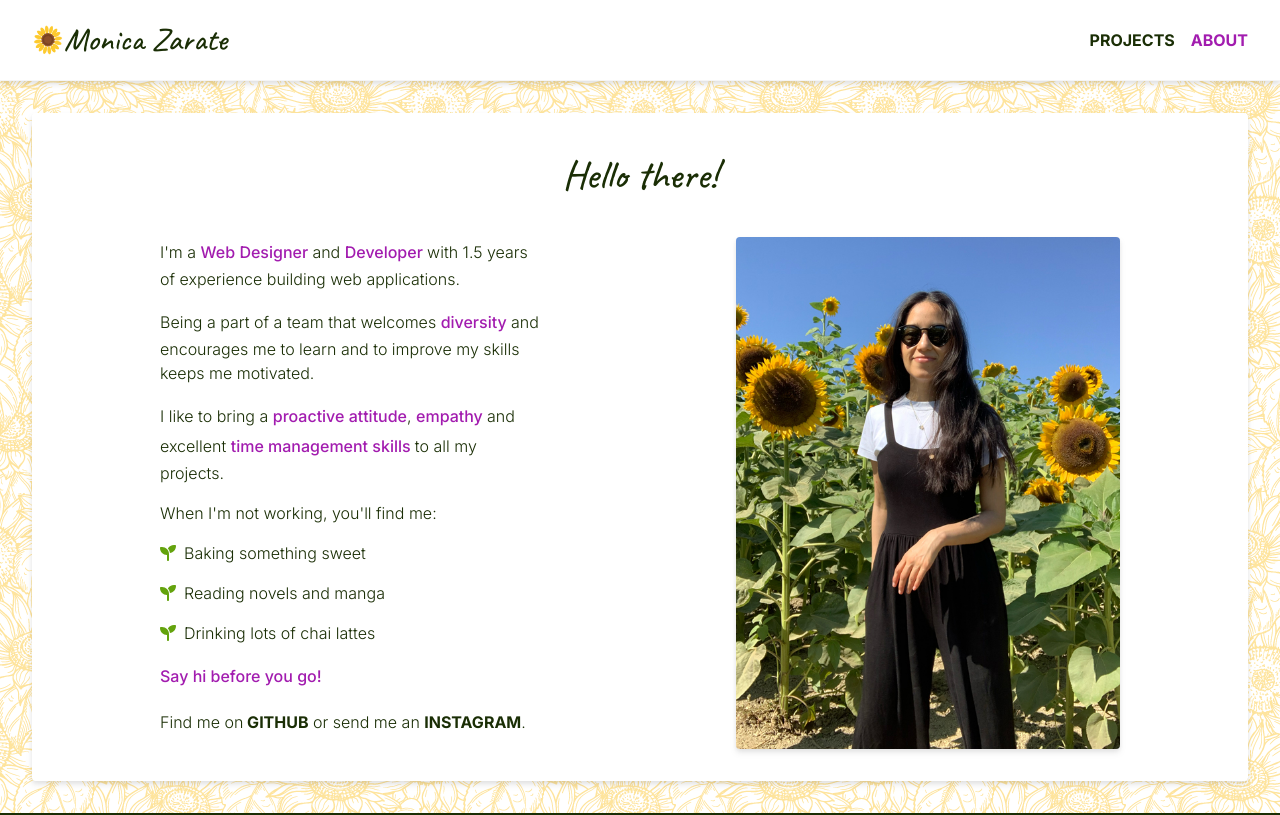
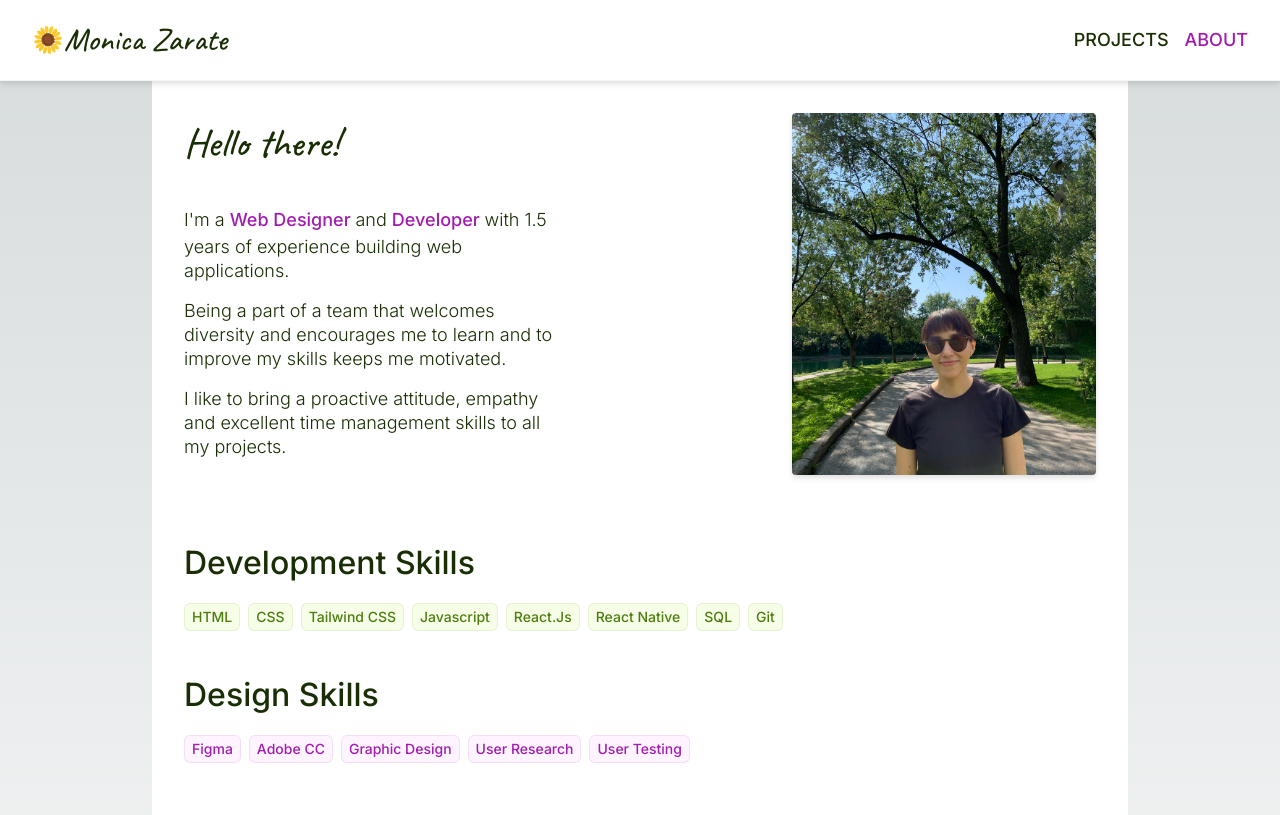
Before and after one commit to monica-zarate/nextjs-portfolio, a Next.js app: page /about in a window 1280 px wide. Shown: the top 815 px of the page. Built offline with nearby package versions, Linux system fonts and the light colour scheme.

Commit message:
About Page WIP & styles update.

```diff
--- a/src/app/(routes)/about/page.tsx
+++ b/src/app/(routes)/about/page.tsx
@@ -11,8 +11,8 @@ import { monicaAboutPhoto } from "../../../assets/";
 import { pagesContent, social } from "@/app/constants";
 import RevealElement from "@/app/_components/RevealElement";
 
-const linkedInData = social[0];
-const emailData = social[2];
+const linkedInData = social[1];
+const emailData = social[3];
 
 export default function About() {
 
@@ -21,38 +21,71 @@ export default function About() {
     return (
         <AnimatePresence mode="wait">
             <m.div initial={{opacity: 0}} animate={{opacity: 1}} transition={{duration: 0.3, ease: 'easeInOut'}} exit={{opacity: 0}}>
-                <div style={{backgroundImage: `url(/sunflower-bg.png)`}}>
-                    <div className="bg-white/[.5] py-8 sm:px-8 2xl:py-16">
-                        <div className="px-8 py-4 sm:p-8 2xl:py-12 max-w-7xl mx-auto bg-white rounded drop-shadow-md">
-                            <h1 className={`${caveat.className} text-lime-950 text-h1Light text-center mb-4 sm:mb-8 2xl:mb-12`}>{copy.h1}</h1>
-                            <div className="flex flex-col-reverse sm:flex-row">
-                                <div className="basis-1/2 max-w-sm mx-auto">
+                <div className="bg-white p-8 pb-16 w-fit mx-auto">
+                    <div className="max-w-7xl mx-auto">
+                        <div className="flex flex-col-reverse sm:flex-row sm:items-start sm:justify-between">
+                            <div className="basis-2/3 max-w-sm sm:mr-4">
+                                <span className={`${caveat.className} text-lime-950 text-h1Light mb-4 sm:mb-8 2xl:mb-12 block`}>{copy.intro.heading}</span>
                                 <ul>
-                                        {copy.p.map((paragraph, i) => (
+                                    {copy.intro.p.map((paragraph, i) => (
                                         <RevealElement key={i}>
                                             <li className={i === 0 ? "" : "mt-4"}>
                                             {paragraph.map((__, i) => (
-                                                    <span key={i} className={`${__.isHighlight ? "text-fuchsia-700 text-bodyBold" : "text-lime-950 text-body"}`}>{`${__.content}${__.id === "comma" ? "" : " "}`}</span>
+                                                <span key={i} className={`${__.isHighlight ? "text-fuchsia-700 text-bodyBold" : "text-lime-950 text-body"}`}>{`${__.content} `}</span>
                                             ))}
                                             </li>
                                         </RevealElement>
                                     ))}
                                 </ul>
+                            </div>
+                            <div className="basis-1/3 mb-4 md:ml-4 lg:ml-0 sm:mb-0">
                                 <RevealElement>
-                                        <p className="text-lime-950 text-body mt-4">{copy.ul.title}</p>
+                                    <Image alt="monica zarate" src={monicaAboutPhoto} className="w-full h-auto max-w-lg mx-auto drop-shadow-md rounded"/>
                                 </RevealElement>
-                                    <ul>
-                                        {copy.ul.listItems.map((p, i) => (
+                            </div>
+                        </div>
+                        <div className="mt-16 md:w-3/4">
+                            <span className="text-lime-950 text-h2 mb-4 sm:mb-4 block">{copy.development.heading}</span>
+                            <ul className="flex flex-wrap">
+                                    {copy.development.skillsList.map((li, i) => (
                                         <RevealElement key={i}>
-                                                <li className="text-lime-950 text-body mt-4 flex items-center">
-                                                    <FontAwesomeIcon icon={faSeedling} style={{color: '#64a30d'}}/>
-                                                    <p className="ml-2">{p}</p>
+                                            <li className="">
+                                                <span className="text-lime-700 bg-lime-50 ring-lime-700/10 inline-flex items-center rounded-md px-2 py-1 text-sm font-medium ring-1 ring-inset mb-2 mr-2 w-fit capitalize">{`${li.name} `}</span>
                                             </li>
                                         </RevealElement>
                                     ))}
                                 </ul>
+                        </div>
+                        <div className="mt-8 md:w-3/4">
+                            <span className="text-lime-950 text-h2 mb-4 sm:mb-4 block">{copy.design.heading}</span>
+                            <ul className="flex flex-wrap">
+                                    {copy.design.skillsList.map((li, i) => (
+                                        <RevealElement key={i}>
+                                            <li className="">
+                                                <span className="text-fuchsia-700 bg-fuchsia-50 ring-fuchsia-700/10 inline-flex items-center rounded-md px-2 py-1 text-sm font-medium ring-1 ring-inset mb-2 mr-2 w-fit capitalize">{`${li.name} `}</span>
+                                            </li>
+                                        </RevealElement>
+                                    ))}
+                                </ul>
+                        </div>
+                        <div className="mt-16 md:w-3/4">
                             <RevealElement>
-                                        <h4 className="text-fuchsia-700 text-bodyBold mt-4">{copy.cta.title}</h4>
+                            <span className="text-lime-950 text-h4 mb-4 sm:mb-4 block">{copy.hobbies.heading}</span>
+                            </RevealElement>
+                            <ul>
+                                {copy.hobbies.hobbiesList.map((li, i) => (
+                                    <RevealElement key={i}>
+                                        <li className="text-lime-950 text-body mt-4 flex items-center">
+                                            <FontAwesomeIcon icon={faSeedling} style={{color: '#64a30d'}}/>
+                                            <p className="ml-2">{li}</p>
+                                        </li>
+                                    </RevealElement>
+                                ))}
+                            </ul>
+                        </div>
+                        <div className="mt-16">
+                            <RevealElement>
+                            <span className="text-lime-950 text-h4 mb-4 sm:mb-4 block">{copy.cta.heading}</span>
                             </RevealElement>
                             <ul>
                                 <RevealElement>
@@ -60,13 +93,13 @@ export default function About() {
                                         {copy.cta.p.slice(0,1).map((__, i) => (
                                             <span key={i}>
                                                 <span className="text-lime-950 text-body">{__}</span>
-                                                        <a href={linkedInData.url} target="_blank" title={linkedInData.title} className="text-lime-950 text-bodyLargeBold hover:text-fuchsia-700 delay-200 duration-200 ease-in-out uppercase">{` ${linkedInData.network}`}</a>
+                                                <a href={linkedInData.url} target="_blank" title={linkedInData.title} className="text-lime-950 text-bodyBold hover:text-fuchsia-700 delay-200 duration-200 ease-in-out uppercase">{` ${linkedInData.network}`}</a>
                                             </span>
                                         ))}
                                         {copy.cta.p.slice(1,2).map((__, i) => (
                                             <span key={i}>
                                                 <span className="text-lime-950 text-body">{` ${__} `}</span>
-                                                        <a href={emailData.url} target="_blank" title={emailData.title} className="text-lime-950 text-bodyLargeBold hover:text-fuchsia-700 delay-200 duration-200 ease-in-out uppercase">{emailData.network}</a>
+                                                <a href={emailData.url} target="_blank" title={emailData.title} className="text-lime-950 text-bodyBold hover:text-fuchsia-700 delay-200 duration-200 ease-in-out uppercase">{emailData.network}</a>
                                                 <span className="text-lime-950 text-body">.</span>
                                             </span>
                                         ))}
@@ -74,13 +107,6 @@ export default function About() {
                                 </RevealElement>
                             </ul>
                         </div>
-                                <div className="basis-1/2 mb-4 md:ml-4 lg:ml-0 sm:mb-0">
-                                    <RevealElement>
-                                        <Image alt="monica zarate" src={monicaAboutPhoto} className="w-full h-auto max-w-sm mx-auto drop-shadow-md rounded"/>
-                                    </RevealElement>
-                                </div>
-                            </div>
-                        </div>
                     </div>
                 </div>
             </m.div>
--- a/src/app/(routes)/projects/page.tsx
+++ b/src/app/(routes)/projects/page.tsx
@@ -16,7 +16,7 @@ export default function Projects() {
         <AnimatePresence mode="wait">
         <m.div initial={{opacity: 0}} animate={{opacity: 1}} transition={{duration: 0.3, ease: 'easeInOut'}} exit={{opacity: 0}}>
             <div className="px-8 pt-4 pb-8 lg:pb-32 sm:p-8 2xl:px-0 2xl:pt-12 max-w-7xl mx-auto">
-                <h1 className={`${caveat.className} text-lime-950 text-h1Light text-center mb-8 2xl:mb-12`}>{copy.h1}</h1>
+                <h1 className={`${caveat.className} text-lime-950 text-h1Light lg:text-sabe text-center mb-8 2xl:mb-12`}>{copy.h1}</h1>
                 <div className="grid grid-cols-1 gap-x-8 gap-y-8 sm:grid-cols-2 xl:grid-cols-3 2xl:gap-x-12 2xl:gap-y-12">
                     {projects.reverse().map((__: any, i: number) => (
                         <Link href={`/${routes[0].id}/${__.path}`} key={i} className={`${i % 2 ? "sm:mr-auto" : "sm:ml-auto"} max-sm:mx-auto`}>
--- a/src/app/_components/Featured.tsx
+++ b/src/app/_components/Featured.tsx
@@ -12,7 +12,7 @@ export default function Featured() {
     return (
         <div className="border-t border-solid border-neutral-200">
             <div className="px-8 py-16 lg:pb-32 2xl:px-0 2xl:pt-12 max-w-7xl mx-auto">
-                <h2 className={`${caveat.className} text-lime-950 text-h2 text-center mb-8 2xl:mb-12`}>{pagesContent.featured.copy.h2}</h2>
+                <h2 className={`${caveat.className} text-lime-950 text-h1Light lg:text-sabe text-center mb-8 2xl:mb-12`}>{pagesContent.featured.copy.h2}</h2>
                 <div className="grid grid-cols-1 gap-x-8 gap-y-8 sm:grid-cols-2 2xl:gap-x-12 2xl:gap-y-12">
                     {projects.reverse().filter(project => project.isFeatured).map((__: any, i: number) => (
                         <Link href={`/${routes[0].id}/${__.path}`} key={i} className={`${i % 2 ? "sm:mr-auto" : "sm:ml-auto"} max-sm:mx-auto max-w-[392.67px]`}>
--- a/src/app/_components/Navbar.tsx
+++ b/src/app/_components/Navbar.tsx
@@ -50,10 +50,10 @@ export default function Navbar() {
                 {isMobile && <MobileMenu/>}
                 {!isMobile && <ul className="flex">
                     <li key={routes[0].id}>
-                        <Link href="/projects" className={`${pathname === routes[0].id ? "text-fuchsia-700" : "text-lime-950"} text-bodyLargeBold ml-4 hover:text-fuchsia-700 delay-200 duration-200 ease-in-out uppercase`}>{routes[0].title}</Link>
+                        <Link href="/projects" className={`${pathname === routes[0].id ? "text-fuchsia-700" : "text-lime-950"} text-bodyBold ml-4 hover:text-fuchsia-700 delay-200 duration-200 ease-in-out uppercase`}>{routes[0].title}</Link>
                     </li>
                     <li key={routes[1].id}>
-                        <Link href="/about" className={`${pathname === routes[1].id ? "text-fuchsia-700" : "text-lime-950"} text-bodyLargeBold ml-4 hover:text-fuchsia-700 delay-200 duration-200 ease-in-out uppercase`}>{routes[1].title}</Link>
+                        <Link href="/about" className={`${pathname === routes[1].id ? "text-fuchsia-700" : "text-lime-950"} text-bodyBold ml-4 hover:text-fuchsia-700 delay-200 duration-200 ease-in-out uppercase`}>{routes[1].title}</Link>
                     </li>
                 </ul>}
             </div>
--- a/src/app/_components/ProjectCard.tsx
+++ b/src/app/_components/ProjectCard.tsx
@@ -38,7 +38,7 @@ export default function ProjectCard(props: any) {
                 <div className="">
                     <Image src={props.images.thumb} alt={props.images.thumbAlt} className="" />
                 </div>
-                <div className="p-4 flex flex-col sm:h-[26rem] md:h-[22rem] lg:h-[20rem] xl:min-h-[19rem] justify-between">
+                <div className="p-4 flex flex-col justify-between">
                     <div className="flex flex-col">
                         <h2 className="text-lime-950 text-h3 mb-2">{props.title}</h2>
                         <span className={`${props.discipline === disciplines.design ? "text-fuchsia-700 bg-fuchsia-50 ring-fuchsia-700/10" : "text-lime-700 bg-lime-50 ring-lime-700/10"} inline-flex items-center rounded-md px-2 py-1 text-xs font-medium ring-1 ring-inset mb-4 w-fit capitalize`}>{props.discipline}</span>
--- a/src/app/constants/index.js
+++ b/src/app/constants/index.js
@@ -104,7 +104,8 @@ export const pagesContent = {
   },
   about: {
     copy: {
-      h1: "Hello there!",
+      intro: {
+        heading: "Hello there!",
         p: [
           [
             {
@@ -129,76 +130,101 @@ export const pagesContent = {
             },
             {
               id: "5",
-            content: "with 1.5 years of experience building web applications.",
+              content:
+                "with 1.5 years of experience building web applications.",
               isHighlight: false,
             },
           ],
           [
             {
               id: "1",
-            content: "Being a part of a team that welcomes",
-            isHighlight: false,
-          },
-          {
-            id: "2",
-            content: "diversity",
-            isHighlight: true,
-          },
-          {
-            id: "3",
               content:
-              "and encourages me to learn and to improve my skills keeps me motivated.",
+                "Being a part of a team that welcomes diversity and encourages me to learn and to improve my skills keeps me motivated.",
               isHighlight: false,
             },
           ],
           [
             {
               id: "1",
-            content: "I like to bring a",
-            isHighlight: false,
-          },
-          {
-            id: "comma",
-            content: "proactive attitude",
-            isHighlight: true,
-          },
-          {
-            id: "3",
-            content: ",",
-            isHighlight: false,
-          },
-          {
-            id: "4",
-            content: "empathy",
-            isHighlight: true,
-          },
-          {
-            id: "5",
-            content: "and excellent",
-            isHighlight: false,
-          },
-          {
-            id: "6",
-            content: "time management skills",
-            isHighlight: true,
-          },
-          {
-            id: "5",
-            content: "to all my projects.",
+              content:
+                "I like to bring a proactive attitude, empathy and excellent time management skills to all my projects.",
               isHighlight: false,
             },
           ],
         ],
-      ul: {
-        title: "When I'm not working, you'll find me:",
-        listItems: [
+      },
+      design: {
+        heading: "Design Skills",
+        skillsList: [
+          {
+            id: "1",
+            name: "Figma",
+          },
+          {
+            id: "2",
+            name: "Adobe CC",
+          },
+          {
+            id: "6",
+            name: "Graphic Design",
+          },
+          {
+            id: "7",
+            name: "User Research",
+          },
+          {
+            id: "8",
+            name: "User Testing",
+          },
+        ],
+      },
+      development: {
+        heading: "Development Skills",
+        skillsList: [
+          {
+            id: "1",
+            name: "HTML",
+          },
+          {
+            id: "2",
+            name: "CSS",
+          },
+          {
+            id: "3",
+            name: "Tailwind CSS",
+          },
+          {
+            id: "4",
+            name: "Javascript",
+          },
+          {
+            id: "5",
+            name: "React.js",
+          },
+          {
+            id: "6",
+            name: "React Native",
+          },
+          {
+            id: "7",
+            name: "SQL",
+          },
+          {
+            id: "8",
+            name: "Git",
+          },
+        ],
+      },
+      hobbies: {
+        heading: "When I'm not working, you'll find me:",
+        hobbiesList: [
           "Baking something sweet",
           "Reading novels and manga",
           "Drinking lots of chai lattes",
         ],
       },
       cta: {
-        title: "Say hi before you go!",
+        heading: "Say hi before you go!",
         p: ["Find me on", "or send me an"],
       },
     },
--- a/tailwind.config.js
+++ b/tailwind.config.js
@@ -65,42 +65,42 @@ module.exports = {
           },
         ],
         body: [
-          "16",
+          "18px",
           {
             lineHeight: "24px",
             fontWeight: "300",
           },
         ],
         bodyLight: [
-          "16",
+          "18px",
           {
             lineHeight: "30px",
             fontWeight: "100",
           },
         ],
         bodyBold: [
-          "16",
+          "18px",
           {
             lineHeight: "30px",
             fontWeight: "500",
           },
         ],
         bodyLarge: [
-          "20",
+          "20px",
           {
             lineHeight: "30px",
             fontWeight: "500",
           },
         ],
         bodyLargeLight: [
-          "20",
+          "20px",
           {
             lineHeight: "30px",
             fontWeight: "300",
           },
         ],
         bodyLargeBold: [
-          "20",
+          "20px",
           {
             lineHeight: "30px",
             fontWeight: "700",
```
Also changed, not shown: src/app/_components/Intro.tsx (+4 -4 lines), src/assets/images/monica-zarate-about.png. Lines whose indentation alone changed are shown as unchanged.
